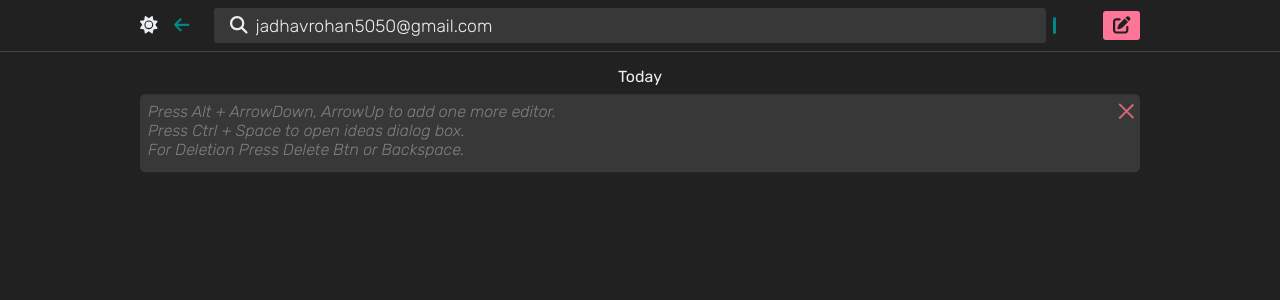
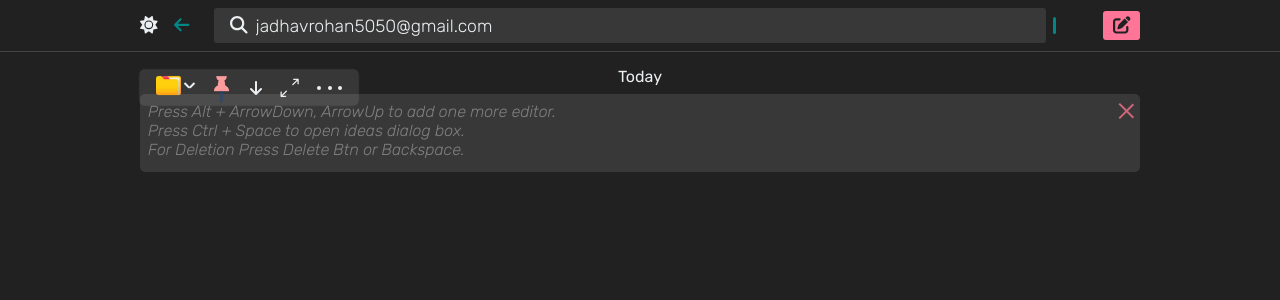
Before and after one commit to JadhavRohan5256/ideaflow, an Angular app: page / in a window 1280 px wide. Shown: the top 300 px of the page. Built offline with nearby package versions, Linux system fonts and the light colour scheme.

Commit message:
floating navagation are added

```diff
--- a/src/app/app.component.css
+++ b/src/app/app.component.css
@@ -97,10 +97,10 @@
 
 /* main content  */
 .main-content {
-    transform: translateY(51.2px);
+    padding-top: 51.2px;
     height: calc(100vh - 51.2px);
     color: var(--text-color);
-    overflow-y: auto;
+    overflow-y: scroll;
     scroll-behavior:smooth;
     overflow-x: hidden;
 }
--- a/src/app/app.module.ts
+++ b/src/app/app.module.ts
@@ -5,11 +5,13 @@ import { ReactiveFormsModule } from '@angular/forms';
 import { AppComponent } from './app.component';
 import { EditorComponent } from './editor/editor.component';
 import { FontAwesomeModule } from '@fortawesome/angular-fontawesome';
+import { FloatingNavComponent } from './floating-nav/floating-nav.component';
 
 @NgModule({
   declarations: [
     AppComponent,
-    EditorComponent
+    EditorComponent,
+    FloatingNavComponent
   ],
   imports: [
     BrowserModule,
--- a/src/app/editor/editor.component.css
+++ b/src/app/editor/editor.component.css
@@ -1,3 +1,13 @@
+
+.floating-wrapper {
+    position: fixed;
+    top: 70px;
+    width: 218px;
+    left: calc(((100vw - 1000px) / 2));
+    z-index: 390;
+}
+
+
 .content-wrapper {
     position: relative;
 }
@@ -126,10 +136,10 @@
 .previous-ideas-wrapper {
     position: absolute;
     background-color: var(--bg-color);
+    box-shadow: 0px 0px 1px var(--text-color);
     border-radius: 5px;
     overflow: hidden;
     z-index: 440;
-    box-shadow: 0px 0px 1px var(--text-color);
 }
 
 
@@ -192,6 +202,7 @@
     color: var(--primary-color);
 }
 
+
 @media only screen and (max-width: 500px) {
     .placeholder {
         font-size: 0.8rem;
--- a/src/app/editor/editor.component.html
+++ b/src/app/editor/editor.component.html
@@ -1,3 +1,11 @@
+<div
+    class="floating-wrapper"
+    [ngStyle]="floatingPos"
+    (drag)="dragFloatingItem($event)"
+    (dragend)="dragFloatingItem($event)">
+    <app-floating-nav></app-floating-nav>
+</div>
+
 <div class="container content-wrapper">
     <div class="idea-wrapper" id="two" [formGroup]="CurrentIdeas">
         <p class="content-date">Today</p>
--- a/src/app/editor/editor.component.ts
+++ b/src/app/editor/editor.component.ts
@@ -11,10 +11,14 @@ import { faArrowRightLong } from '@fortawesome/free-solid-svg-icons'
 export class EditorComponent implements OnInit, OnDestroy {
     faArrowRightLong = faArrowRightLong;
 
-    isSelected: boolean = false;
     boxPosition: { 'left': string, 'top': string } = {
         left: '0px',
         top: '0px'
+    }
+
+    floatingPos: {'left': string, 'top': string} = {
+        left: 'calc(((100vw - 1000px) / 2))',
+        top: '70px'
     }
 
     CurrentIdeas!: FormGroup;
@@ -323,7 +327,6 @@ export class EditorComponent implements OnInit, OnDestroy {
             const range = selection.getRangeAt(0);
             range.deleteContents();
             range.collapse(false);
-            this.isSelected = false;
         } else {
             //selecting editor all span element
             const range = document.createRange();
@@ -335,7 +338,6 @@ export class EditorComponent implements OnInit, OnDestroy {
                 if (!selection) return;
                 selection.removeAllRanges();
                 selection.addRange(range);
-                this.isSelected = true;
             }
         }
     }
@@ -353,6 +355,18 @@ export class EditorComponent implements OnInit, OnDestroy {
         this.appService.saveIdeas([...this.items.value])
     }
 
+
+    dragFloatingItem(event: any): void {
+        // console.log(event)
+        if(event.x > 50 && event.y > 50) {
+            this.floatingPos = {
+                left: `${event.pageX - 100}px`,
+                top: `${event.pageY}px`
+            }
+        }
+    }
+
+
     ngOnDestroy(): void {
         this.saveData();
     }
--- /dev/null
+++ b/src/app/floating-nav/floating-nav.component.css
@@ -0,0 +1,241 @@
+.wrapper {
+    background-color: var(--bg-surface-color);
+    z-index: 400;
+    width: auto;
+    display: flex;
+    align-items: center;
+    gap: 1rem;
+    padding: 0.2rem 1rem;
+    width: 100%;
+    border-radius: 5px;
+    box-shadow: 0px 0px 2px var(--hover-color);
+    color: var(--text-color);
+}
+
+.wrapper img {
+    width: 25px;
+}
+
+.folder {
+    position: relative;
+    z-index: 600;
+}
+
+.folder-wrapper {
+    display: inline-flex;
+    align-items: center;
+    gap: 5px;
+    cursor: pointer;
+}
+
+.arrow {
+    width: 7px;
+    height: 7px;
+    display: flex;
+    flex-direction: column;
+    justify-content: space-between;
+    border-radius: 10px;
+    transform: rotate(90deg);
+    cursor: pointer;
+    transition: transform 0.5s ease-in-out;
+}
+
+.folder-content {
+    position: absolute;
+    top: 2.5rem;
+    left: -1rem;
+    background-color: var(--bg-surface-color);
+    box-shadow: 0px 0px 2px var(--hover-color);
+    z-index: 500;
+    width: 100px;
+    border-radius: 5px;
+    font-family: var(--poppin);
+    font-weight: 200;
+    font-size: 0.9rem;
+    overflow: hidden;
+    color: var(--text-color);
+    transform: translateX(-100%);
+    opacity: 0;
+    transition: transform 1s ease-in-out,
+                opacity 1s ease-in-out;
+}
+
+.open-content {
+    transform: translateX(0%);
+    opacity: 1;
+    transition: transform 1s ease-in-out,
+                opacity 1s ease-in-out;
+}
+
+.folder-content li {
+    list-style: none;
+    padding: 0.2rem 0.5rem;
+}
+
+.folder li:hover {
+    background-color: var(--hover-color);
+}
+
+.pin {
+    width: 25px;
+    transform: rotate(-45deg);
+    cursor: pointer;
+}
+
+.download {
+    transform: translateY(0px);
+    opacity: 1;
+    cursor: pointer;
+}
+
+.download:hover {
+    animation: download 1.5s infinite forwards linear;
+}
+
+.resize {
+    cursor: pointer;
+    display: flex;
+    gap: 0.5rem;
+    transform: rotate(-45deg);
+    transition: transform 0.5s ease-in-out;
+}
+
+.resize:hover {
+    transform: rotate(-135deg);
+    transition: transform 0.5s ease-in-out;
+}
+
+.resize span:first-of-type {
+    transform: rotate(90deg);
+    font-size: 10px;
+}
+
+.resize span:last-of-type {
+    transform: rotate(-90deg);
+    font-size: 10px;
+}
+
+
+/* more css  */
+.more-wrapper {
+    position: relative;
+}
+
+.more {
+    width: 25px;
+    height: 25px;
+    display: flex;
+    align-items: center;
+    justify-content: space-between;
+    cursor: pointer;
+}
+
+.more span {
+    width: 4px;
+    height: 4px;
+    border-radius: 50%;
+    background-color: var(--text-color);
+}
+
+.more:hover span:nth-child(1) {
+    animation: bounce 0.3s  0s linear;
+}
+
+.more:hover span:nth-child(2) {
+    animation: bounce 0.3s  0.3s linear;
+}
+
+.more:hover span:nth-child(3) {
+    animation: bounce 0.3s  0.6s linear;
+}
+
+.more-content {
+    position: absolute;
+    top: 2.5rem;
+    right: -1rem;
+    background-color: var(--bg-surface-color);
+    box-shadow: 0px 0px 2px var(--hover-color);
+    z-index: 500;
+    width: 100px;
+    border-radius: 5px;
+    font-family: var(--poppin);
+    font-weight: 200;
+    font-size: 0.9rem;
+    overflow: hidden;
+    color: var(--text-color);
+    transform: translateX(100%);
+    opacity: 0;
+    transition: transform 1s ease-in-out,
+                opacity 1s ease-in-out;
+}
+
+.more-open {
+   transform: translateX(0);
+   opacity: 1;
+   transition: transform 1s ease-in-out,
+               opacity 1s ease-in-out;
+}
+
+.more-content li {
+    list-style: none;
+    padding: 0.2rem 0.5rem;
+}
+
+.more-content li:hover {
+    background-color: var(--hover-color);
+}
+
+
+
+/* file icons arrow css */
+.arrow p {
+    /* border-bottom: 2px solid var(--text-color); */
+    width: 100%;
+    height: 2px;
+    background-color: var(--text-color);
+    border-top-right-radius: 10px;
+    border-bottom-right-radius: 10px;
+}
+
+.arrow p:first-of-type {
+    transform-origin: 50% 50%;
+    transform: rotate(45deg);
+}
+
+.arrow p:last-of-type {
+    transform-origin: 50% 50%;
+    transform: rotate(-45deg);
+}
+
+.open {
+    transform: rotate(-90deg);
+    transition: transform 0.5s  ease-in-out;
+}
+
+
+@keyframes download {
+    0% {
+        transform: translateY(0px);
+        opacity: 1;
+    }
+
+    100% {
+        transform: translateY(5px);
+        opacity: 0.3;
+    }
+}
+
+@keyframes bounce {
+    0% {
+        transform: translateY(0px);
+    }
+
+    100% {
+        transform: translateY(-10px);
+    }
+}
+@media only screen and (max-width: 1000px) {
+    .floating-box-wrapper {
+        right: calc(5% + 4px);
+    }
+}
--- /dev/null
+++ b/src/app/floating-nav/floating-nav.component.html
@@ -0,0 +1,32 @@
+<div class="wrapper">
+  <div class="folder" (click)="toggle()">
+      <div class="folder-wrapper">
+          <img src="../../assets/folder.png" alt="folder">
+          <div class="arrow"  [ngClass]="{'open': isOpen}">
+              <p></p>
+              <p></p>
+          </div>
+      </div>
+      <ul class="folder-content" [ngClass]="{'open-content': isOpen}">
+          <li>Item 1</li>
+          <li>Item 2</li>
+      </ul>
+  </div>
+  <img src="../../assets/pin.png" class="pin" alt="pin">
+  <span class="fa-solid fa-arrow-down download"></span>
+  <div class="resize">
+      <span class="fa-solid fa-arrow-down"></span>
+      <span class="fa-solid fa-arrow-down"></span>
+  </div>
+  <div class="more-wrapper" (click)="toggleMore()">
+    <div class="more" >
+        <span></span>
+        <span></span>
+        <span></span>
+    </div>
+    <ul class="more-content" [ngClass]="{'more-open': moreOpen} ">
+        <li>item 1</li>
+        <li>item 2</li>
+    </ul>
+  </div>
+</div>
--- /dev/null
+++ b/src/app/floating-nav/floating-nav.component.ts
@@ -0,0 +1,22 @@
+import { Component } from "@angular/core";
+
+@Component({
+    selector:'app-floating-nav',
+    templateUrl: './floating-nav.component.html',
+    styleUrls: ['./floating-nav.component.css']
+})
+export class FloatingNavComponent {
+    constructor() {}
+    isOpen: boolean = false;
+    moreOpen: boolean = false;
+
+    toggle(): void {
+        this.isOpen = !this.isOpen;
+        if(this.isOpen && this.moreOpen) this.moreOpen = false;
+    }
+
+    toggleMore(): void {
+        this.moreOpen = !this.moreOpen;
+        if(this.moreOpen && this.isOpen) this.isOpen = false;
+    }
+}
--- a/src/index.html
+++ b/src/index.html
@@ -6,7 +6,7 @@
   <base href="/">
   <meta name="viewport" content="width=device-width, initial-scale=1">
   <link rel="icon" type="image/x-icon" href="favicon.ico">
-  <link rel="stylesheet" href="https://cdnjs.cloudflare.com/ajax/libs/font-awesome/4.7.0/css/font-awesome.min.css">
+  <link rel="stylesheet" href="https://cdnjs.cloudflare.com/ajax/libs/font-awesome/6.4.2/css/all.min.css">
 </head>
 <body>
   <app-root></app-root>
```
Also changed, not shown: src/assets/folder.png (added), src/assets/pin.png (added).
